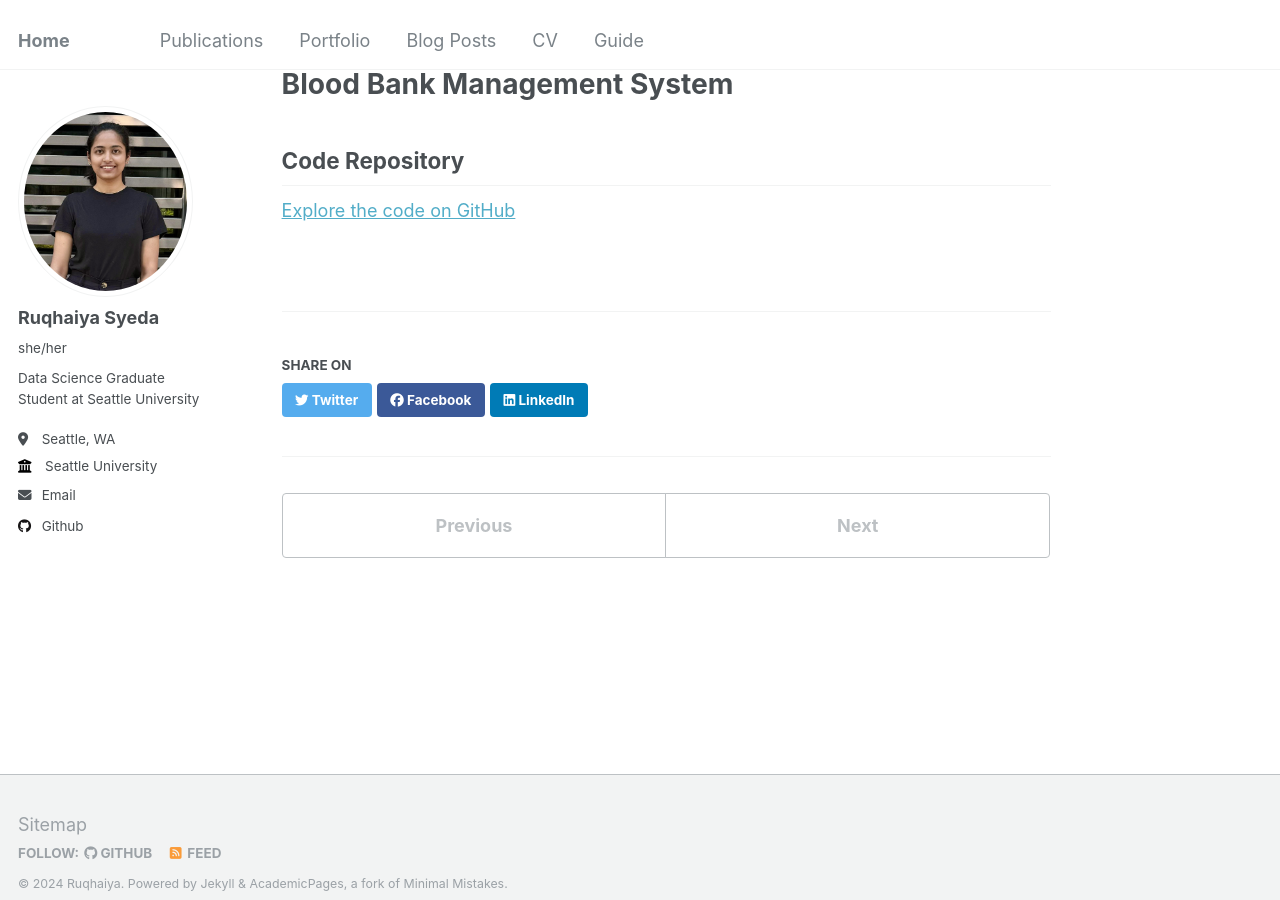
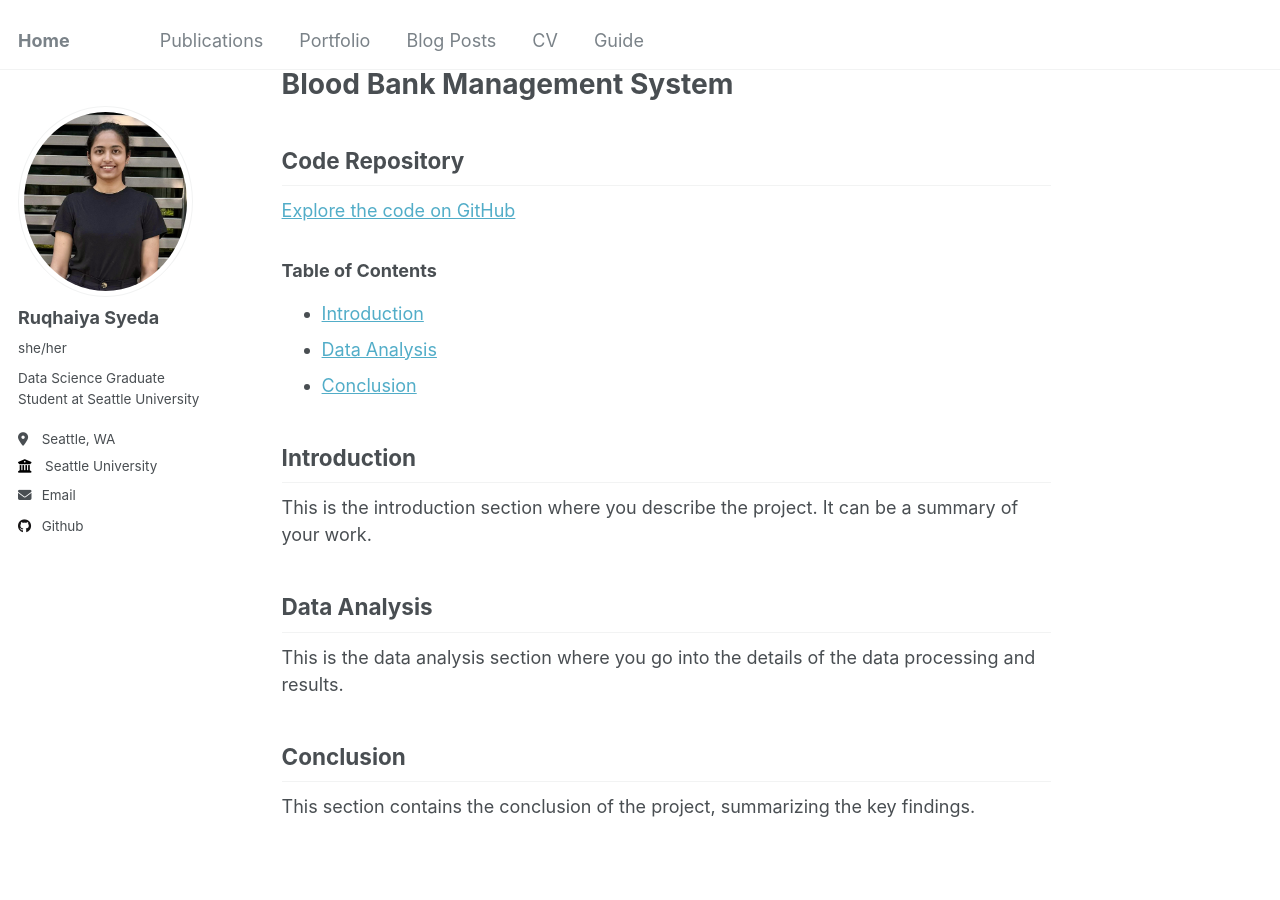
Before and after one commit to Ruqhaiya/ruqhaiya.github.io, a Jekyll site: the page built from _portfolio/portfolio-3.md, in a window 1280 px wide and 900 px high, scrolled down 266 px. Built offline with Jekyll 4.4.1, drawn with Linux system fonts in a browser that asks for light colours.

Commit message:
Update portfolio-3.md

```diff
--- a/_portfolio/portfolio-3.md
+++ b/_portfolio/portfolio-3.md
@@ -10,3 +10,18 @@ The Blood Bank Management System (BBMS) is an application designed to facilitate
 
 ## Code Repository
 [Explore the code on GitHub](https://github.com/Ruqhaiya/Blood-Bank-Management-System)
+
+### Table of Contents
+
+- [Introduction](#introduction)
+- [Data Analysis](#data-analysis)
+- [Conclusion](#conclusion)
+
+## Introduction
+This is the introduction section where you describe the project. It can be a summary of your work.
+
+## Data Analysis
+This is the data analysis section where you go into the details of the data processing and results.
+
+## Conclusion
+This section contains the conclusion of the project, summarizing the key findings.
```
